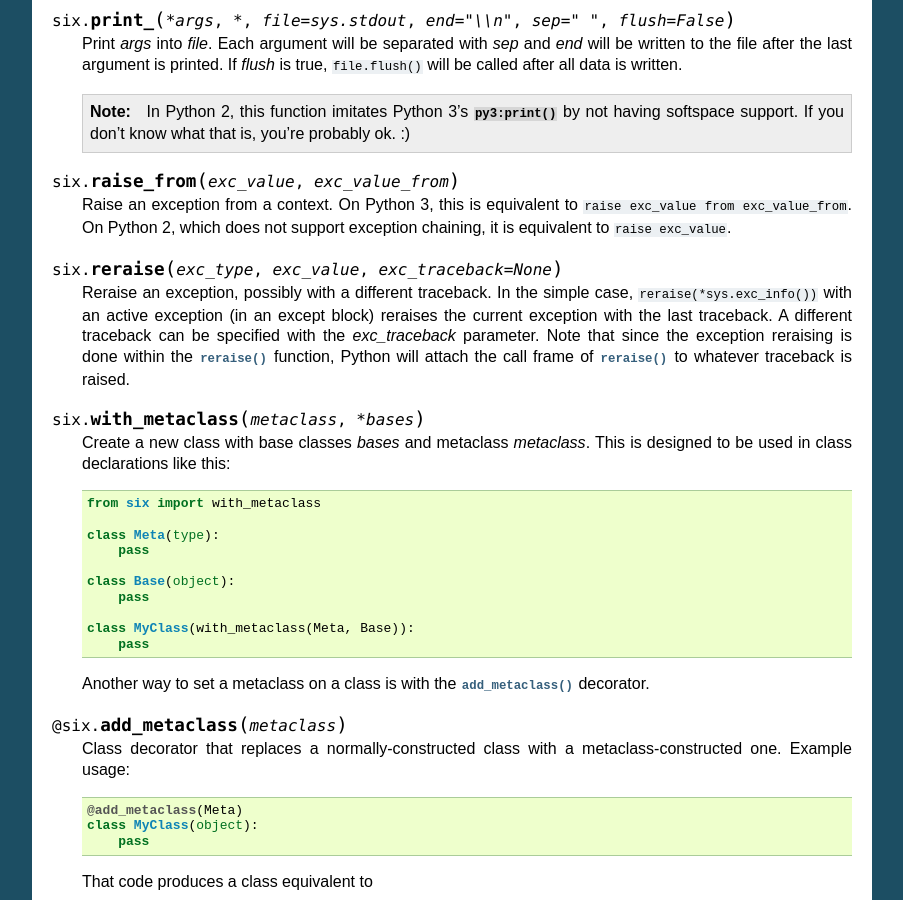
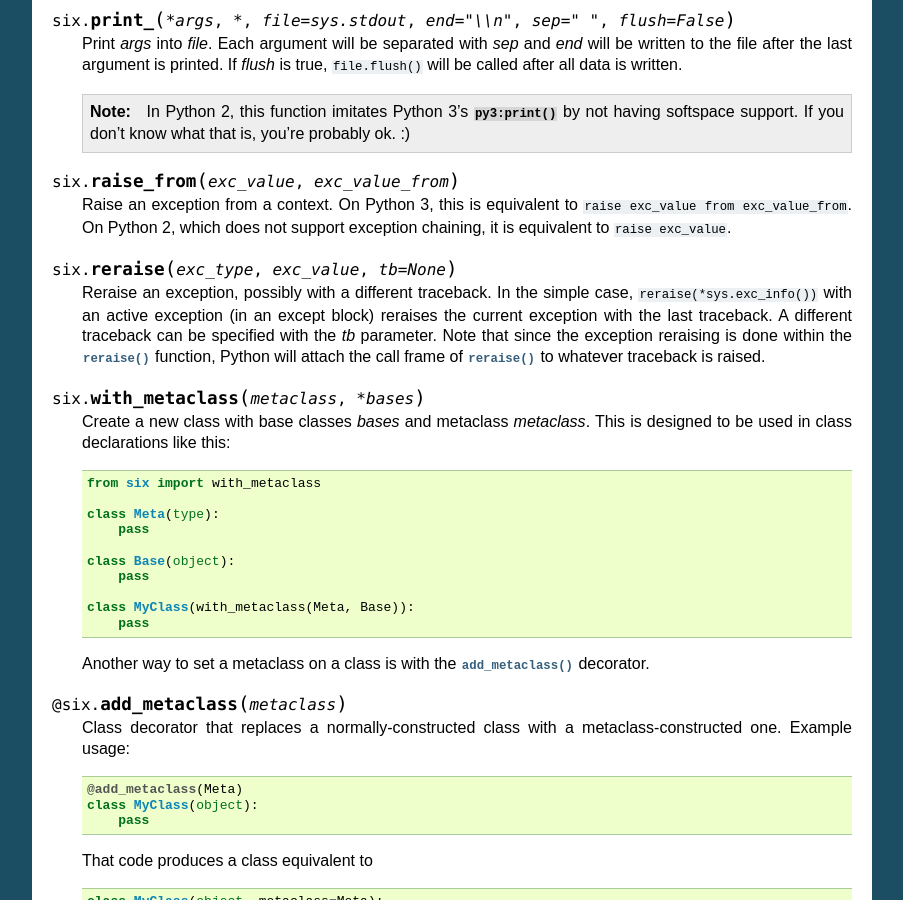
Before and after one commit to benjaminp/six, a Sphinx documentation site: the page built from documentation/index.rst, in a window 1280 px wide and 900 px high, scrolled down 3651 px. Shown: the whole window, without its empty margins (198-1101 px from the left). Built offline with Sphinx 7.4.7, drawn with Linux system fonts in a browser that asks for light colours.

Commit message:
Update the function signature for reraise

```diff
--- a/documentation/index.rst
+++ b/documentation/index.rst
@@ -300,12 +300,12 @@ Python 2 and 3.
    exception chaining, it is equivalent to ``raise exc_value``.
 
 
-.. function:: reraise(exc_type, exc_value, exc_traceback=None)
+.. function:: reraise(exc_type, exc_value, tb=None)
 
    Reraise an exception, possibly with a different traceback.  In the simple
    case, ``reraise(*sys.exc_info())`` with an active exception (in an except
    block) reraises the current exception with the last traceback.  A different
-   traceback can be specified with the *exc_traceback* parameter.  Note that
+   traceback can be specified with the *tb* parameter.  Note that
    since the exception reraising is done within the :func:`reraise` function,
    Python will attach the call frame of :func:`reraise` to whatever traceback is
    raised.
```
